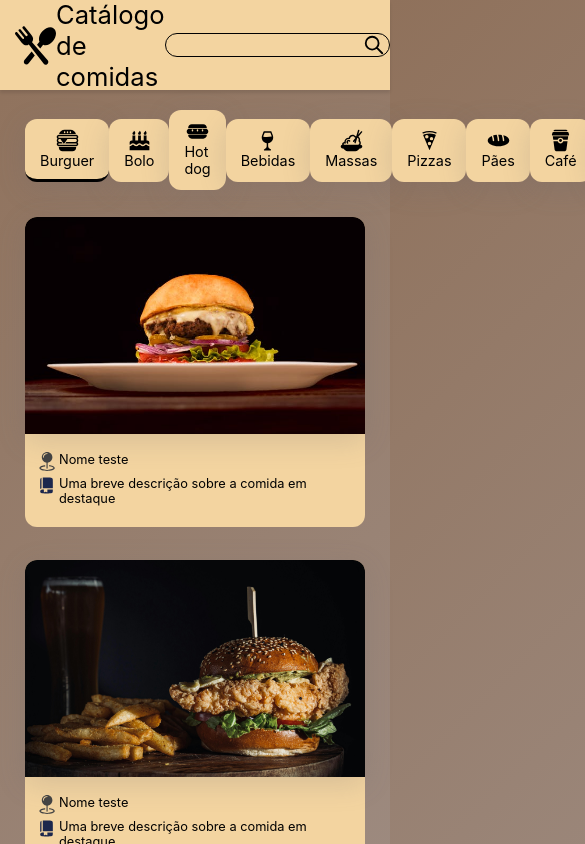
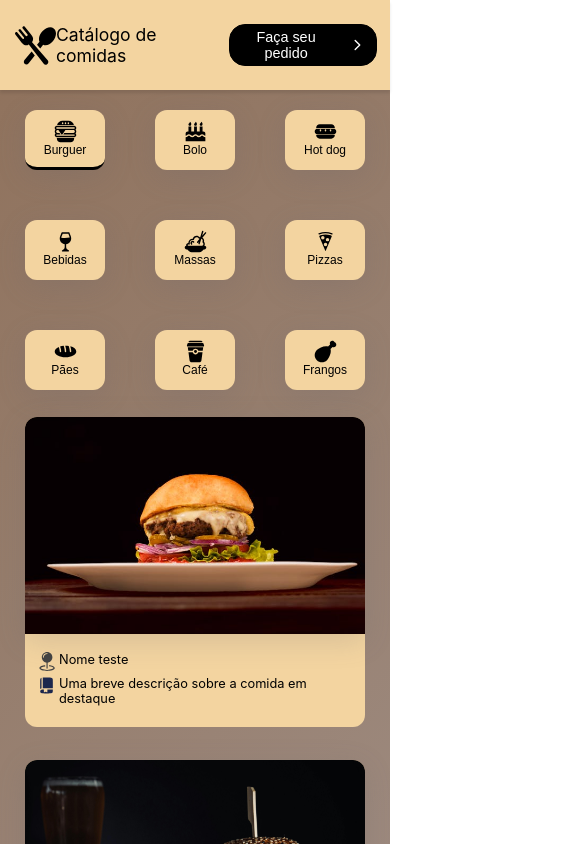
Before and after one commit to Samara-Bastos/Catalogo_comidas, a React (Create React App) app: page / in a window 390 px wide. Shown: the top 844 px of the page, 585 px wide, since content can reach past the window. Built offline with nearby package versions, Linux system fonts and the light colour scheme.

Commit message:
atualizações

```diff
--- a/src/componentes/cabecalho/estilo.css
+++ b/src/componentes/cabecalho/estilo.css
@@ -8,13 +8,6 @@
     display: flex;
     align-items: center;
     justify-content: space-between;
-}
-
-.div-logo{
-    display: flex;
-    gap: 15px;
-    align-items: center;
-    margin-left: 13px;
 }
 
 .cabecalho > img{
@@ -29,18 +22,24 @@
 
 .div-input{
     display: flex;
-    justify-content: flex-start;
+    justify-content: center;
     align-items: center;
     margin-right: 13px;
     border: 1px solid #000;
-    border-radius: 20px;
+    border-radius: 16px;
+    background-color: #000;
+    color: #ffffff;
+    font-size: 0.9em;
+    padding: 4px;
 }
 
-.input{
-    background-color: transparent;
-    border: none;
-    margin-left: 5px;
-    margin-right: 3px;
+.div-input:hover{
+    cursor: pointer;
+
+}
+
+a{
+    text-decoration: none;
 }
 
 .lupa{
@@ -49,3 +48,9 @@
     margin-left: 8px;
     margin-right: 4px;
 }
+
+@media only screen and (max-width: 616px) {
+    .cabecalho >span{
+        font-size: 1.1em;
+    }
+}
--- a/src/componentes/cabecalho/index.js
+++ b/src/componentes/cabecalho/index.jsx
@@ -7,10 +7,12 @@ function Cabecalho(){
         <div className='cabecalho'>
             <img src={Logo} alt='logo'></img>
             <span>Catálogo de comidas</span>
-            <div className='div-input'>
-                <input type='text' className='input' />
-                <img className='lupa' src={Lupa} alt='pesquisar'></img>
-            </div>
+            <a href="https://www.ifood.com.br/" target="_blank" rel="noreferrer">
+                <button className='div-input'>
+                    Faça seu pedido
+                    <img className='lupa' src={Lupa} alt='pesquisar'></img>
+                </button>
+            </a>
         </div>
     )
 }
--- a/src/componentes/filtro/estilo.css
+++ b/src/componentes/filtro/estilo.css
@@ -1,15 +1,18 @@
 .filtros{
     width: 100%;
-    display: flex;
+    display: grid;
+    grid-template-columns: repeat(9, 1fr);
+    gap: 50px;
     justify-content: space-between;
     align-items: center;
 }
 
-.filtros > div{
+.filtros > button{
     display: flex;
     flex-direction: column;
     justify-content: center;
     align-items: center;
+    border: none;
     border-bottom: 3px solid transparent;
     box-shadow: rgba(100, 100, 111, 0.2) 0px 7px 29px 0px;
     border-radius: 12px;
@@ -22,30 +25,35 @@
     border-bottom: 3px solid #000 !important;
 }
 
-.filtros > div:hover{
+.filtros > button:hover{
     cursor: pointer;
     border-bottom: 3px solid #000;
 }
 
-.filtros > div >span{
+.filtros > button >span{
     font-size: 0.9em;
 }
 
 
-.filtros > div > img{
+.filtros > button > img{
     height: 41px;
     width: 41px;
 }
 
-@media only screen and (max-width: 1160px) {
-    .filtros > div > img{
-        height: 30px;
-        width: 30px;
+@media only screen and (max-width: 1186px) {
+    .filtros{
+        grid-template-columns: repeat(5, 1fr);
+    }
+}
+
+@media only screen and (max-width: 616px) {
+    .filtros{
+        grid-template-columns: repeat(3, 1fr);
     }
 }
 
 @media only screen and (max-width: 588px) {
-    .filtros > div > img{
+    .filtros > button > img{
         height: 23px;
         width: 23px;
     }
--- a/src/componentes/filtro/index.js
+++ b/src/componentes/filtro/index.jsx
@@ -36,14 +36,14 @@ function Filtro({setCategoria}){
         <div className='filtros'>
             {
                 Imgs.map( imagem => (
-                    <div
+                    <button
                         key={imagem.id}
                         className={ativo === imagem.id ? 'ativo' : ''}
                         onClick={() => CategoriaClick(imagem.id)}
                     >
                         <img src={imagem.src} alt={imagem.nome}></img>
                         <span>{imagem.nome}</span>
-                    </div>
+                    </button>
                 ))
             }
         </div>
--- a/src/index.js
+++ b/src/index.js
@@ -11,7 +11,4 @@ root.render(
   </React.StrictMode>
 );
 
-// If you want to start measuring performance in your app, pass a function
-// to log results (for example: reportWebVitals(console.log))
-// or send to an analytics endpoint. Learn more: https://bit.ly/CRA-vitals
 reportWebVitals();
```
Also changed, not shown: src/App.jsx (renamed from src/App.js), src/componentes/quadro/index.jsx (renamed from src/componentes/quadro/index.js), src/icones/lupa.svg.
